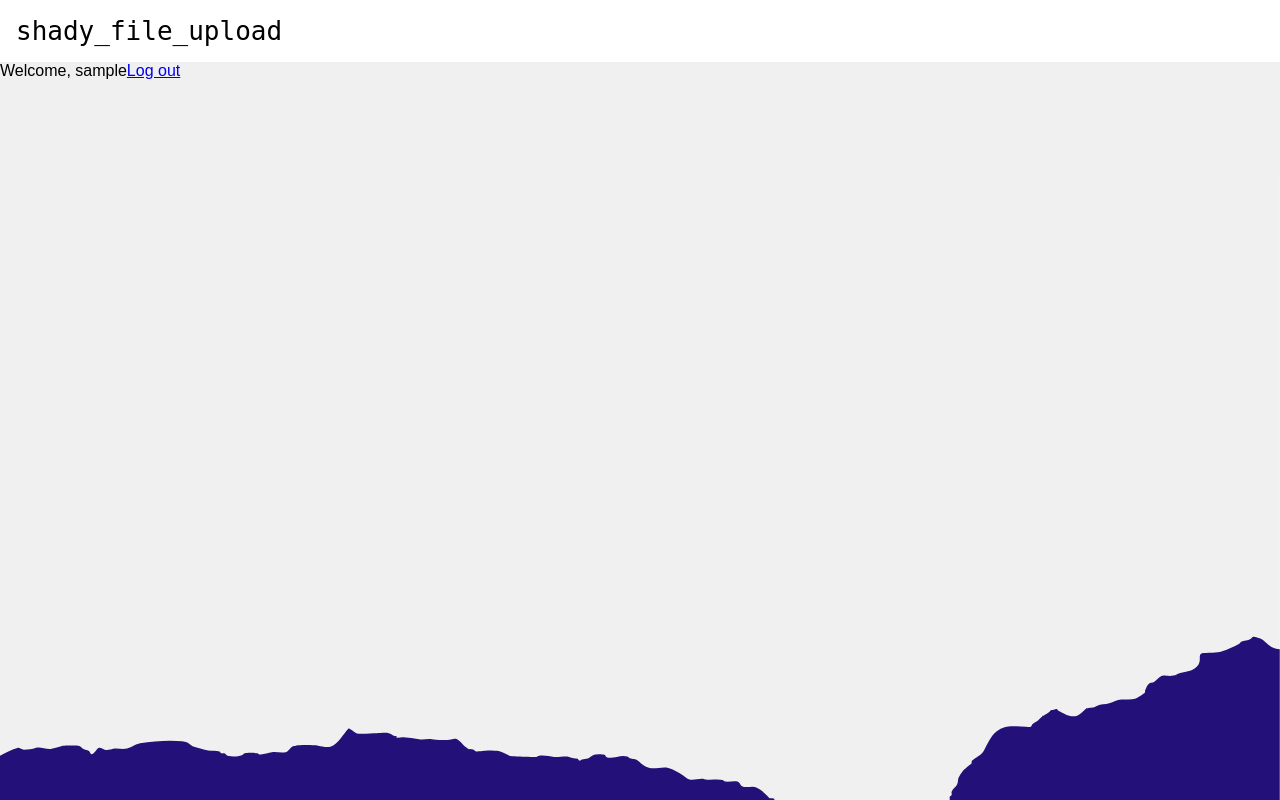
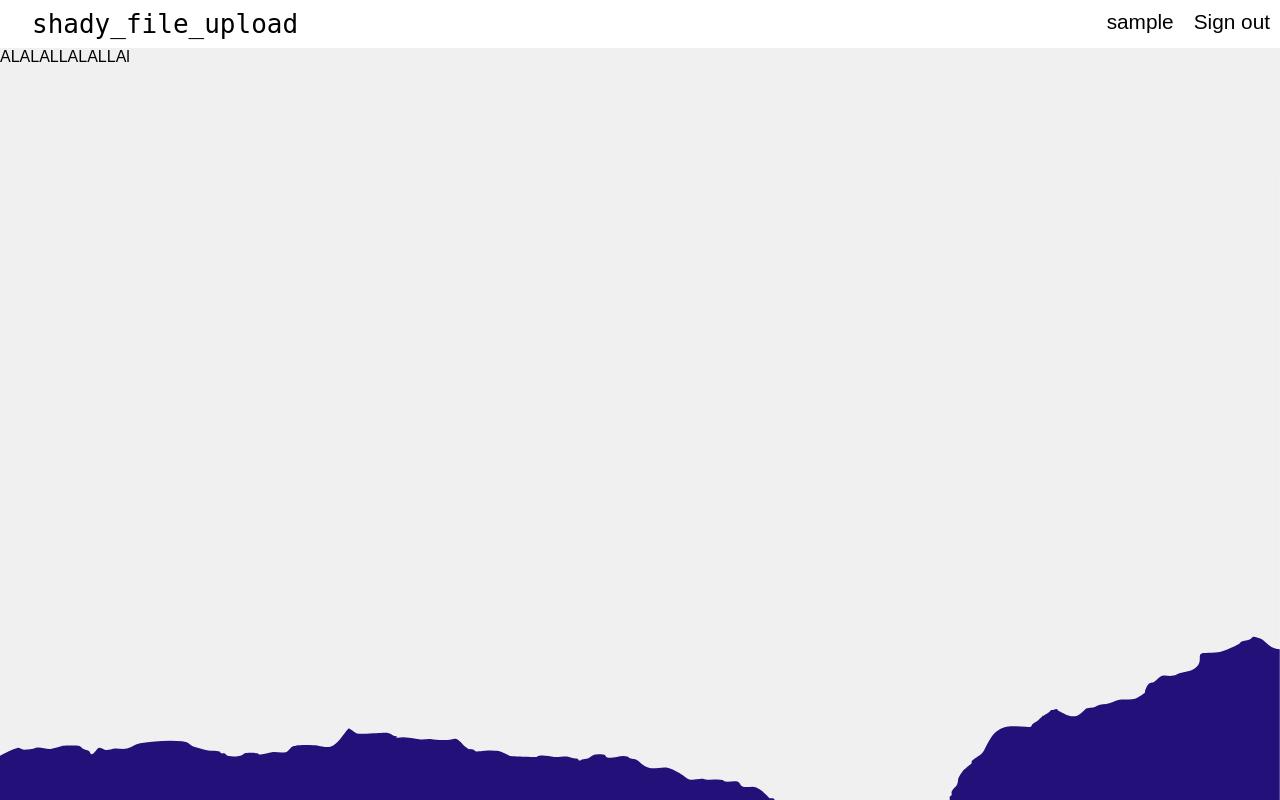
Before and after one commit to alexvitkov/india, a PHP site: page / in a window 1280 px wide. Run offline with PHP 8.4, Linux system fonts and the light colour scheme; the visitor is signed in with stand-in values (Sample User, id 1).

Commit message:
Menu bar, different .php pages for logged in/not logged in

```diff
--- a/css/style.css
+++ b/css/style.css
@@ -23,13 +23,38 @@ body {
 #header {
 	background: white;
 	margin: 0;
-	padding: 1rem;
+	padding: 0;
+    height: 3rem;
 	font-size: 2em;
+    display: flex;
+    align-items: stretch;
+    user-select: none;
+    -webkit-user-select: none;
+    -ms-user-select: none;
+}
+
+#topmenu {
+    font-size: 1.3rem;
+    list-style-type: none;
+    display: flex;
+    margin: 0;
+    padding: 0;
+}
+
+#topmenu > li {
+    cursor: pointer;
+    padding: 10px;
+}
+
+#topmenu > li:hover {
+    background: #eee;
 }
 
 .logo {
 	font-family: monospace;
 	margin: 0;
+    align-self: center;
+    padding-left: 2rem;
 }
 
 #hero {
--- a/index.php
+++ b/index.php
@@ -1,3 +1,6 @@
+<?php
+    session_start();
+?>
 <!DOCTYPE html>
 <html>
     <head>
@@ -10,23 +13,32 @@
             <div class="vert2">
                 <div id="header">
                     <p class="logo">shady_file_upload</p>
+
+                    <div style="flex: 1 0 0;"></div>
+                    <ul id="topmenu">
+
+                    <?php if (array_key_exists("username", $_SESSION)) { ?>
+
+                        <li><?php echo $_SESSION['username'];?></li>
+                        <li>Sign out</li>
+
+                    <?php } else {?>
+
+                        <li onclick="showLogin(false)">Sign up</li>
+                        <li onclick="showLogin(true)">Log in</li>
+
+                    <?php }?>
+                    </ul>
+
                 </div>
 
                 <div id="page">
 
-
 <?php
-    session_start();
     if (array_key_exists("username", $_SESSION)) {
-        echo "Welcome, $_SESSION[username]";
-?>
-
-<a href="/php/logout.php">Log out</a>
-
-<?php
-    }
-    else {
-        require_once("loginregister.html");
+        require_once("loggedin.php");
+    } else {
+        require_once("loginregister.php");
     }
 ?>
 
@@ -34,6 +46,5 @@
             </div>
             <img src="svg/bottom.svg" class="bgbottom">
         </div>
-        <script src="main.js"></script>
     </body>
 <html>
--- /dev/null
+++ b/loggedin.php
@@ -0,0 +1,3 @@
+<div>
+    ALALALLALALLAl
+</div>
--- a/loginregister.html
+++ b/loginregister.php
@@ -49,3 +49,5 @@
         </div>
     </form>
 </div>
+
+<script src="loginregister.js"></script>
```
Also changed, not shown: loginregister.js (renamed from main.js).
